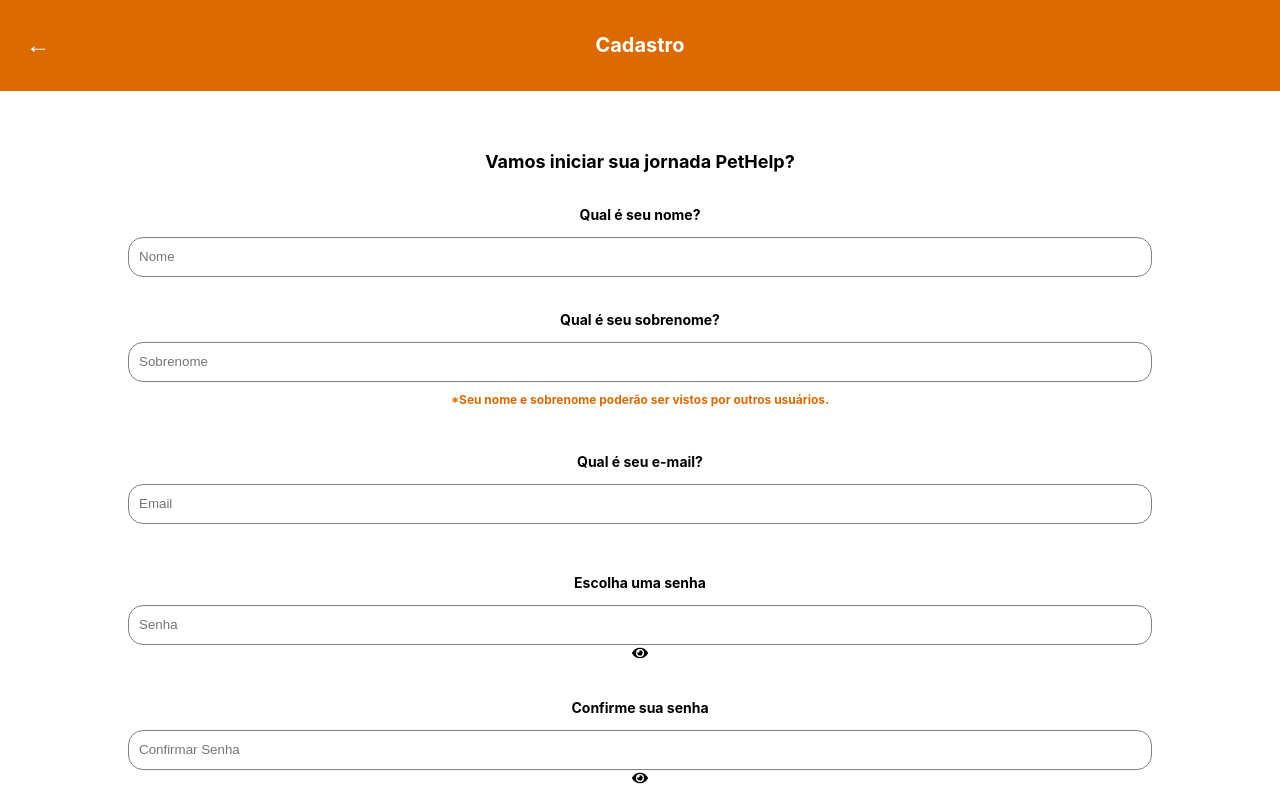
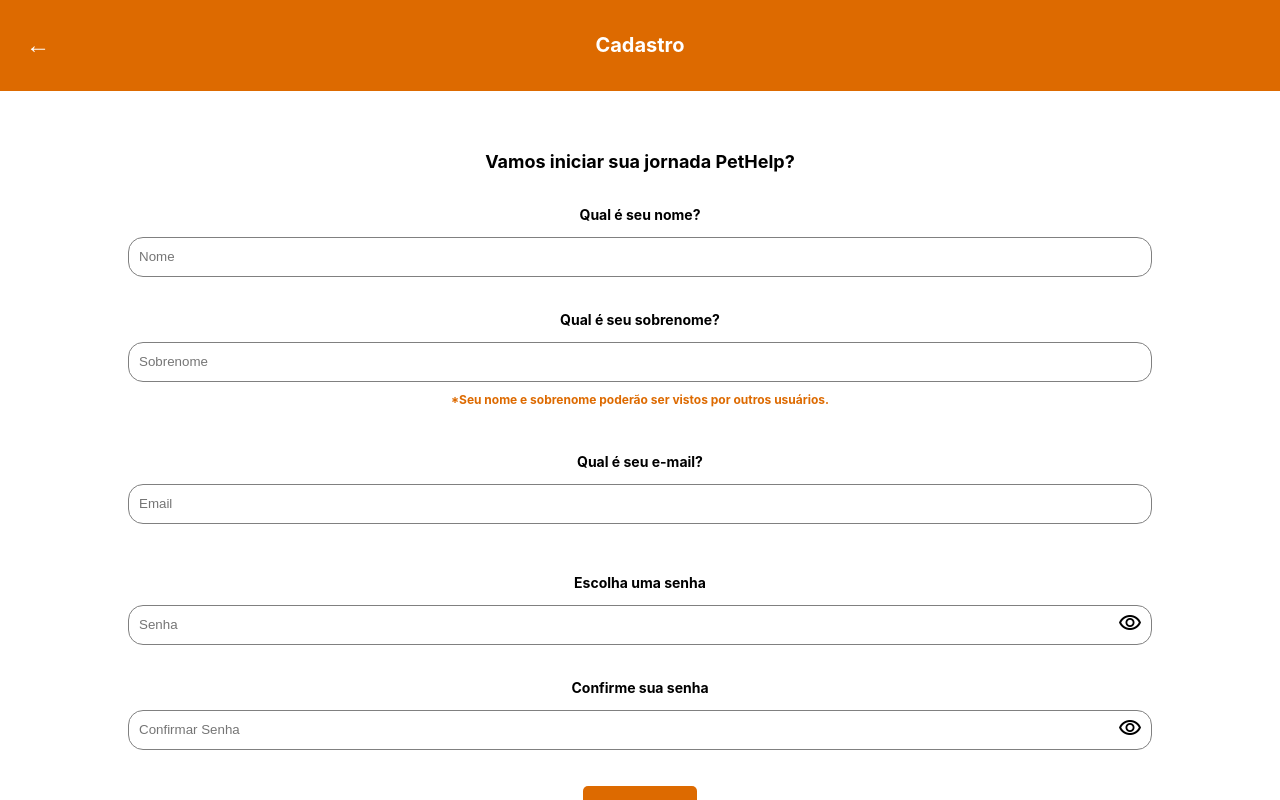
Before and after one commit to harukusuo/phr, a React (Create React App) app: page /#/cadastro in a window 1280 px wide. Built offline with nearby package versions, Linux system fonts and the light colour scheme; the HTML template or start-up script is replaced by a standard one.

Commit message:
Atualização 08/11 às 15:11

```diff
--- a/src/components/Cadastro.js
+++ b/src/components/Cadastro.js
@@ -3,7 +3,6 @@
 import Header from './Header';
 import { useNavigate } from 'react-router-dom';
 import noUser from '../assets/noUser.png';
-import { FaEye, FaEyeSlash } from 'react-icons/fa';
 
 const Cadastro = () => {
   const [firstName, setFirstName] = useState('');
@@ -146,7 +145,9 @@
             style={{ borderRadius: '15px' }}
           />
           <span className="cadastro-passwordToggle" onClick={togglePasswordVisibility}>
-            {passwordVisible ? <FaEyeSlash /> : <FaEye />}
+            <span className="material-symbols-outlined">
+              {passwordVisible ? 'visibility_off' : 'visibility'}
+            </span>
           </span>
         </div>
       </div>
@@ -163,7 +164,9 @@
             style={{ borderRadius: '15px' }}
           />
           <span className="cadastro-passwordToggle" onClick={toggleConfirmPasswordVisibility}>
-            {confirmPasswordVisible ? <FaEyeSlash /> : <FaEye />}
+            <span className="material-symbols-outlined">
+              {confirmPasswordVisible ? 'visibility_off' : 'visibility'}
+            </span>
           </span>
         </div>
         <p className="cadastro-errorMessage">{passwordError}</p>
--- a/src/components/Login.js
+++ b/src/components/Login.js
@@ -4,7 +4,6 @@
 import loginImage from '../assets/loginIMG.png';
 import Header from './Header';
 import User from '../models/user';
-import { FaEye, FaEyeSlash } from 'react-icons/fa';
 
 const Login = ({ setUser, setToken }) => {
   const [email, setEmail] = useState('');
@@ -140,7 +139,9 @@
             style={{ borderRadius: '15px' }}
           />
           <span className="login-passwordToggle" onClick={togglePasswordVisibility}>
-            {passwordVisible ? <FaEyeSlash /> : <FaEye />}
+            <span className="material-symbols-outlined">
+              {passwordVisible ? 'visibility_off' : 'visibility'}
+            </span>
           </span>
         </div>
         <p className="login-errorMessage">{passwordError}</p>
--- a/src/styles/Cadastro.css
+++ b/src/styles/Cadastro.css
@@ -35,6 +35,19 @@
   padding: 0 10px;
 }
 
+.cadastro-passwordContainer {
+  position: relative;
+  width: 100%;
+}
+
+.cadastro-passwordToggle {
+  position: absolute;
+  top: 50%;
+  right: 10px;
+  transform: translateY(-50%);
+  cursor: pointer;
+}
+
 .cadastro-button {
   background-color: #DD6A00;
   padding: 10px 20px;
--- a/src/styles/Login.css
+++ b/src/styles/Login.css
@@ -41,6 +41,19 @@
   padding: 0 10px;
 }
 
+.login-passwordContainer {
+  position: relative;
+  width: 100%;
+}
+
+.login-passwordToggle {
+  position: absolute;
+  top: 50%;
+  right: 10px;
+  transform: translateY(-50%);
+  cursor: pointer;
+}
+
 .login-button {
   background-color: #DD6A00;
   padding: 10px 20px;
```
